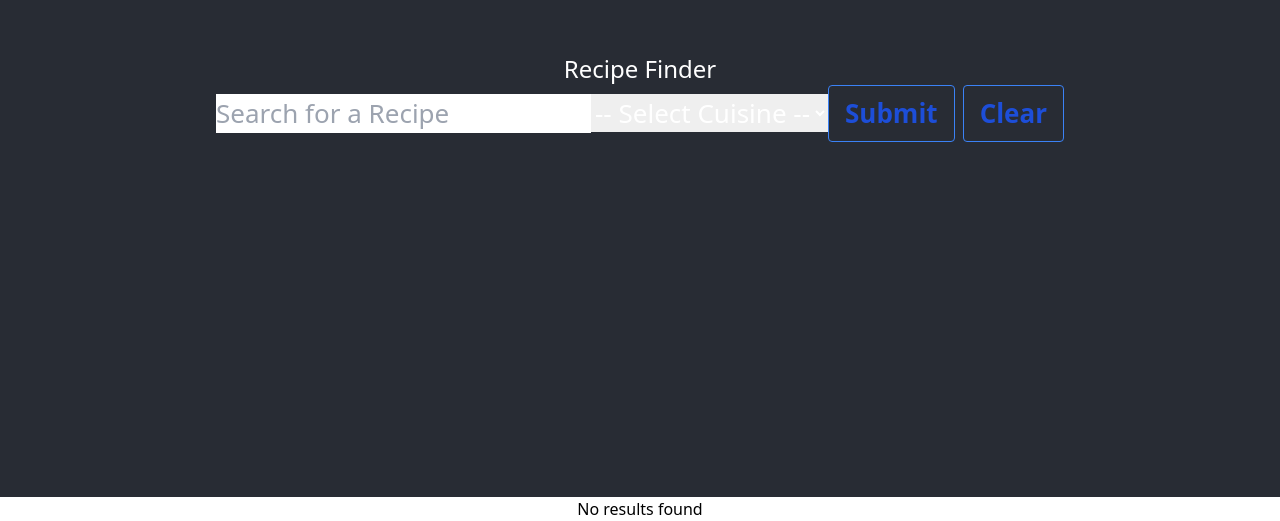
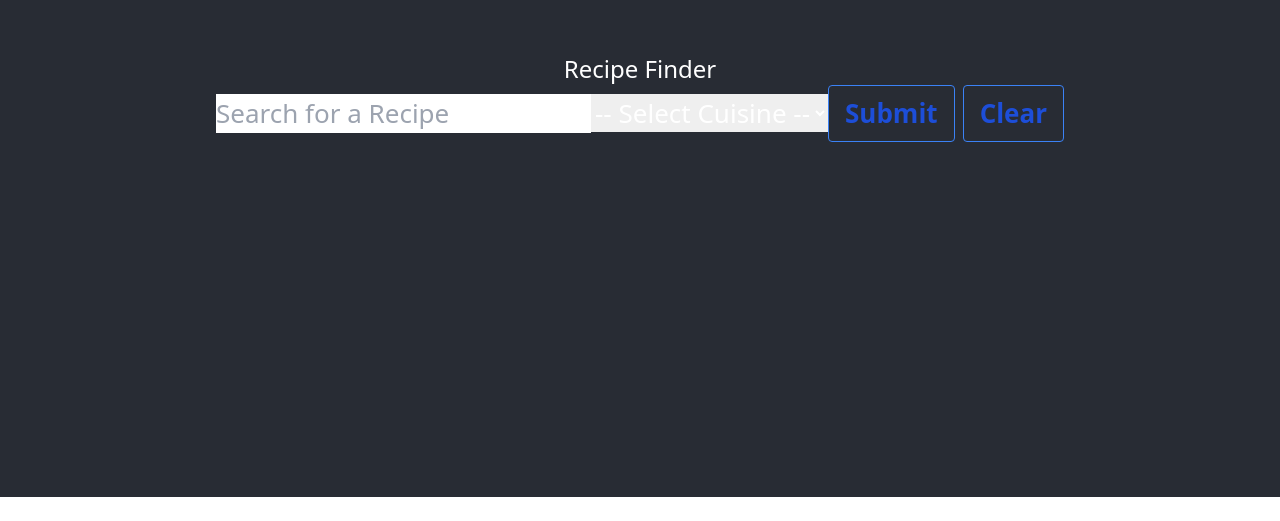
Before and after one commit to davofaz/recipe-app, a React (Create React App) app: page / in a window 1280 px wide. Shown: the part 303-824 px from the top of the page. After the commit the page ends 800 px from the top, so only its background shows below. Built offline with nearby package versions, Linux system fonts and the light colour scheme.

Commit message:
refactor: fixed some code logic to display the correct message to user depending on the search result

```diff
--- a/src/App.tsx
+++ b/src/App.tsx
@@ -49,12 +49,14 @@ const App: React.FC = () => {
     const [search, setSearch] = useState<string>('');
     const [searchResults, setSearchResults] = useState<Recipe[]>([]);
     const [cuisine, setCuisine] = useState<string>('');
+    const [hasSubmitted, setHasSubmitted] = useState<boolean>(false);
 
     const handleSearch = (e:ChangeEvent<HTMLInputElement>) => {
         setSearch(e.target.value)
     };
     const handleSubmit = async (e: React.FormEvent<HTMLFormElement>) => {
         e.preventDefault();
+        setHasSubmitted(true);
 
     //Api request
 
@@ -91,6 +93,7 @@ const App: React.FC = () => {
         setSearch('');
         setCuisine('');
         setSearchResults([]);
+        setHasSubmitted(false);
 
         setTimeout(() => {
             console.log('cleared');
@@ -125,9 +128,11 @@ const App: React.FC = () => {
           </header>
 
           <div className="App-main">
-              {searchResults.length === 0 ? (
+
+              {(hasSubmitted && searchResults.length === 0 && search !== '') && (
                   <p>No results found</p>
-              ) : (
+              )}
+              {searchResults.length > 0 && (
                   <>
                       <p>Your results for: {search}</p>
                       <ul>
@@ -136,8 +141,7 @@ const App: React.FC = () => {
                           ))}
                       </ul>
                   </>
-              )
-          }
+              )}
           </div>
     </div>
   );
```
Lines whose indentation alone changed are shown as unchanged.
